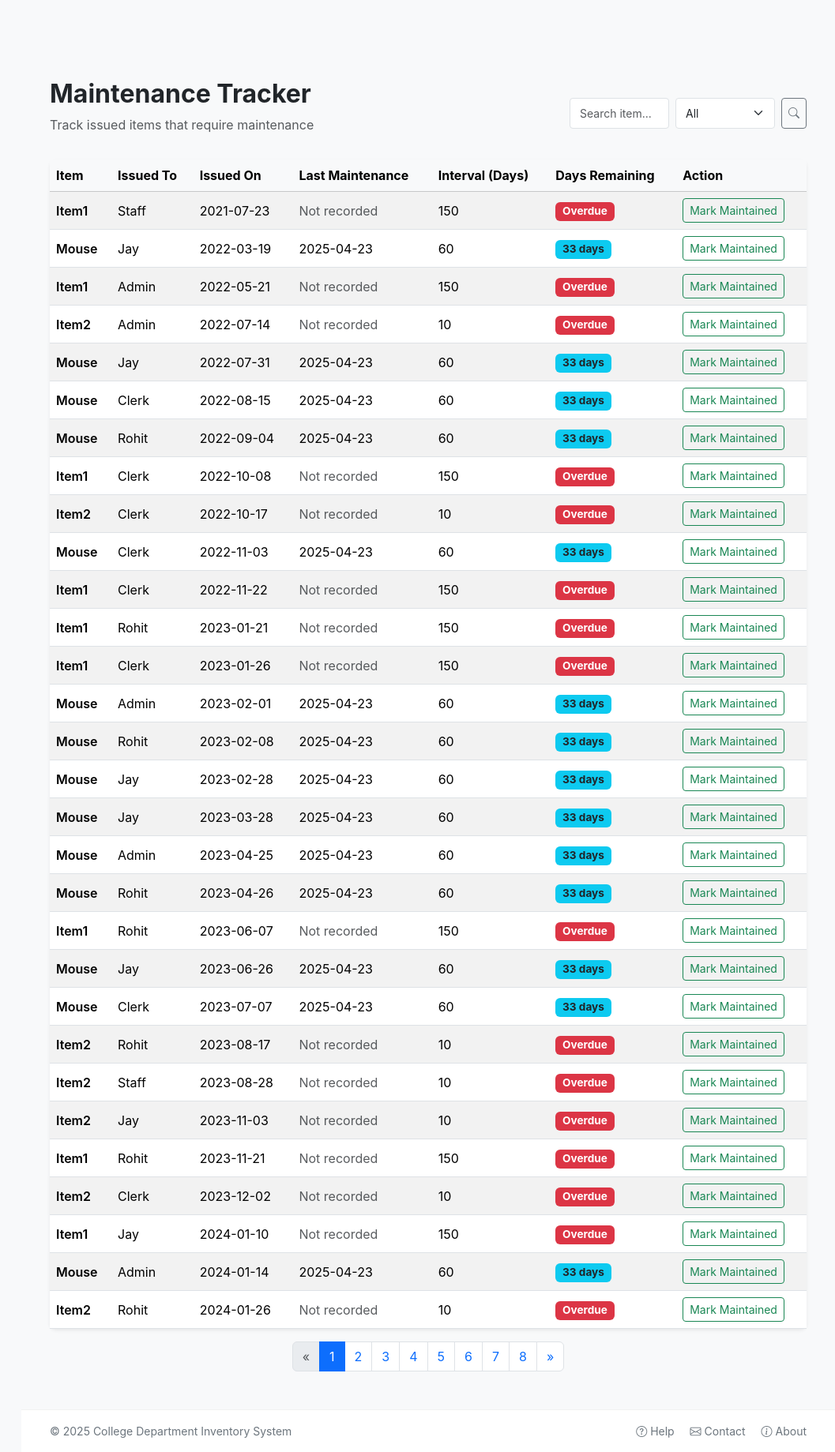
After one commit to aniketW42/Department-Inventory-Management-And-Forecaster, a Django app: page /item-maintenance/ in a window 1280 px wide. The commit adds this page. Shown: the whole page at 79% size, without its empty margins (223-1280 px from the left). Run offline with Django 5.2, Linux system fonts and the light colour scheme; data comes from the database, SQL or seed files in the repository; both versions use the stored data as it was after the commit.

Commit message:
Maintenance Functionality added

```diff
--- a/inventory/models.py
+++ b/inventory/models.py
@@ -28,6 +28,7 @@ class InventoryItem(models.Model):
         null=True,
         help_text="Number of days after which maintenance is needed (if applicable)"
     )
+    last_maintenance_date = models.DateField(null=True, blank=True)
     def __str__(self):
         return self.name
 
@@ -49,6 +50,8 @@ class ItemRequest(models.Model):
     return_date = models.DateTimeField(null=True, blank=True)
     reason = models.TextField(blank=True, null=True)
     processed_by = models.ForeignKey(User, on_delete=models.SET_NULL, null=True, blank=True, related_name="processor")
+    issued_date = models.DateTimeField(null=True, blank=True)
+    issued_by = models.ForeignKey(User, on_delete=models.SET_NULL, null=True, blank=True, related_name="issuer")
     def __str__(self):
         return f"{self.user.username} - {self.item.name} - {self.request_date.month},{self.request_date.year} ({self.status})"
 
--- /dev/null
+++ b/inventory/templatetags/maintenance_filters.py
@@ -0,0 +1,21 @@
+from django import template
+from datetime import date, timedelta
+
+register = template.Library()
+
+@register.filter
+def days_until_maintenance(issue_date, interval_days):
+    """
+    Calculates how many days remain until maintenance is due.
+    """
+
+
+    if not issue_date or not interval_days:
+        return None
+
+    # Convert datetime to date
+    if hasattr(issue_date, 'date'):
+        issue_date = issue_date.date()
+
+    due_date = issue_date + timedelta(days=interval_days)
+    return (due_date - date.today()).days
--- a/inventory/urls.py
+++ b/inventory/urls.py
@@ -30,6 +30,7 @@ urlpatterns = [
     path('reports/', reports, name='reports'),
     path('item-request-report/', item_request_report, name='item_request_report'),
     path('export-request-report/', export_request_report, name='export_request_report'),
+    path('item-maintenance/', item_maintenance, name='item_maintenance'),
 
 
 ]
--- a/inventory/views.py
+++ b/inventory/views.py
@@ -115,19 +115,19 @@ def request_history(request):
 @login_required
 @user_passes_test(is_clerk)
 def clerk_dashboard(request):
-    total_items = InventoryItem.objects.count()
-    low_stock_items = InventoryItem.objects.filter(quantity__lt=5).count()  # Adjust threshold
-    pending_requests = ItemRequest.objects.filter(user=request.user, status='pending').count()
-    issued_items = ItemRequest.objects.filter( status='issued').count()
+    # total_items = InventoryItem.objects.count()
+    # low_stock_items = InventoryItem.objects.filter(quantity__lt=5).count()  # Adjust threshold
+    # pending_requests = ItemRequest.objects.filter(user=request.user, status='pending').count()
+    # issued_items = ItemRequest.objects.filter( status='issued').count()
 
     recent_requests = ItemRequest.objects.filter().order_by('-request_date')[:5]
     recent_approved_requests = ItemRequest.objects.filter(status = 'approved').order_by('-request_date')[:5]
 
     context = {
-        'total_items': total_items,
-        'low_stock': low_stock_items,
-        'pending_requests': pending_requests,
-        'issued_items': issued_items,
+        # 'total_items': total_items,
+        # 'low_stock': low_stock_items,
+        # 'pending_requests': pending_requests,
+        # 'issued_items': issued_items,
         'recent_requests': recent_requests,
         'recent_approved_requests':recent_approved_requests
     }
@@ -190,9 +190,21 @@ def issue_items(request):
 @require_POST
 def mark_as_issued(request, request_id):
     item_request = get_object_or_404(ItemRequest, id=request_id, status='approved')
-    item_request.status = 'issued'
-    item_request.save()
-    messages.success(request, "Item marked as issued.")
+
+    item = get_object_or_404(InventoryItem, id=item_request.item.id)
+    request_quantity = item_request.quantity
+
+    if item.quantity >= request_quantity:
+        item.quantity -= request_quantity
+        item.last_maintenance_date = datetime.now()
+        item.save()
+        item_request.status = 'issued'
+        item_request.issued_date = datetime.now()
+        item_request.save()
+        messages.success(request, "Item marked as issued.")
+    else:
+        messages.error(request, "Not enough stock to issue the item.")
+
     return redirect('clerk_dashboard')
 
 @login_required
@@ -258,9 +270,6 @@ def edit_item(request, pk):
         form = InventoryItemForm(instance=item)
     return render(request, 'inventory/add_edit_item.html', {'form': form, 'item': item})
 
-
-
-
 @login_required
 def request_item_page(request):
     items = InventoryItem.objects.filter(quantity__gt=0)
@@ -279,7 +288,8 @@ def submit_item_request(request):
             item=item,
             quantity=quantity,
             reason=reason,
-            status='pending'
+            status='pending',
+            request_date = datetime.now()
         )
         hod_group = Group.objects.get(name='HOD')
         for hod in hod_group.user_set.all():
@@ -573,3 +583,78 @@ def reports(request):
     }
 
     return render(request, 'reports/reports.html', context)
+
+from django.db.models import Q
+from django.utils import timezone
+from django.core.paginator import Paginator
+from datetime import datetime  # Correct import for datetime class
+
+# def item_maintenance(request):
+
+#     issued_items = ItemRequest.objects.filter(status = 'issued').order_by('issued_date')
+
+#     issued_maintenance_items = issued_items.filter(item__needs_maintenance=True)
+
+#     paginator = Paginator(issued_maintenance_items, 30)
+#     page_number = request.GET.get('items_page')
+#     page_obj = paginator.get_page(page_number)
+
+#     return render(request, 'maintenance/maintenance_page.html', {'maintenance_items' : page_obj})
+
+def item_maintenance(request):
+    # Get search query and filter value from GET parameters
+    search_query = request.GET.get('q', '')
+    filter_value = request.GET.get('filter', '')
+
+    # Start with the base query: items with 'issued' status
+    issued_items = ItemRequest.objects.filter(status='issued').order_by('issued_date')
+    issued_maintenance_items = issued_items.filter(item__needs_maintenance=True)
+    # Filter by search query if provided
+    if search_query:
+        issued_maintenance_items = issued_maintenance_items.filter(Q(item__name__icontains=search_query))
+
+    # Today's date
+    today = timezone.now().date()
+
+    # List to store filtered items
+    filtered_items = []
+
+    # Add custom logic to check if maintenance is overdue based on last_maintenance_date or issued_date
+    for item in issued_maintenance_items:
+        # Ensure last_maintenance_date is a date object
+        last_maintenance_date = item.item.last_maintenance_date
+        if last_maintenance_date and isinstance(last_maintenance_date, datetime):
+            last_maintenance_date = last_maintenance_date.date()
+
+        # Initialize is_overdue as False to avoid the "undefined variable" error
+        is_overdue = False
+
+        # If there's a last_maintenance_date
+        if last_maintenance_date:
+            # Calculate overdue based on last_maintenance_date
+            if item.item.maintenance_interval_days is not None:
+                days_since_last_maintenance = (today - last_maintenance_date).days
+                is_overdue = days_since_last_maintenance > item.item.maintenance_interval_days
+        else:
+            # If there's no last_maintenance_date, calculate based on issued_date
+            if item.item.maintenance_interval_days is not None:
+                # Ensure issued_date is a date object (convert to date if it's a datetime object)
+                issued_date = item.issued_date.date() if isinstance(item.issued_date, datetime) else item.issued_date
+
+                days_since_issued = (today - issued_date).days
+                is_overdue = days_since_issued > item.item.maintenance_interval_days
+
+        # Filter based on the filter_value ('due' or 'overdue')
+        if filter_value == 'overdue' and is_overdue:
+            filtered_items.append(item)
+        elif filter_value == 'due' and not is_overdue:
+            filtered_items.append(item)
+        elif filter_value == '':  # Show all non-overdue items when no filter is set
+            filtered_items.append(item)
+
+    # Paginate the filtered items
+    paginator = Paginator(filtered_items, 30)
+    page_number = request.GET.get('items_page')
+    page_obj = paginator.get_page(page_number)
+
+    return render(request, 'maintenance/maintenance_page.html', {'maintenance_items': page_obj})
--- a/templates/base.html
+++ b/templates/base.html
@@ -343,7 +343,7 @@
                 </a>
             </li>
             <li class="nav-item">
-                <a class="nav-link {% if request.resolver_match.url_name == 'maintenance' %}active{% endif %}" href="#">
+                <a class="nav-link {% if request.resolver_match.url_name == 'item_maintenance' %}active{% endif %}" href="{% url "item_maintenance" %}">
                     <i class="bi bi-wrench"></i>
                     <span>Maintenance</span>
                 </a>
--- /dev/null
+++ b/templates/maintenance/maintenance_page.html
@@ -0,0 +1,134 @@
+{% extends "base.html" %}
+
+{% block title %}Maintenance Items{% endblock %}
+{% load maintenance_filters %}
+{% block content %}
+<div class="container mb-4">
+    <div class="d-flex justify-content-between align-items-center mb-3">
+        <div>
+            <h2 class="fw-bold">Maintenance Tracker</h2>
+            <p class="text-muted">Track issued items that require maintenance</p>
+        </div>
+        <form id="searchForm" method="get" class="d-flex" style="max-width: 300px;">
+            <input type="text" name="q" class="form-control form-control-sm me-2" placeholder="Search item..." value="{{ request.GET.q }}">
+            <select name="filter" class="form-select form-select-sm me-2">
+                <option value="">All</option>
+                <option value="due" {% if request.GET.filter == 'due' %}selected{% endif %}>Due</option>
+                <option value="overdue" {% if request.GET.filter == 'overdue' %}selected{% endif %}>Overdue</option>
+            </select>
+            <button class="btn btn-sm btn-outline-secondary" type="submit"><i class="bi bi-search"></i></button>
+        </form>
+    </div>
+
+    {% if maintenance_items %}
+    <div class="card shadow-sm">
+        <div class="card-body p-0">
+            <div class="table-responsive">
+                <table class="table table-hover table-striped mb-0 align-middle">
+                    <thead class="table-light">
+                        <tr>
+                            <th>Item</th>
+                            <th>Issued To</th>
+                            <th>Issued On</th>
+                            <th>Last Maintenance</th>
+                            <th>Interval (Days)</th>
+                            <th>Days Remaining</th>
+                            <th>Action</th>
+                        </tr>
+                    </thead>
+                    <tbody id="maintenanceTable">
+                        {% for req in maintenance_items %}
+                        <tr>
+                            <td class="fw-semibold">{{ req.item.name }}</td>
+                            <td>{{ req.user.get_full_name|default:req.user.username }}</td>
+                            <td>{{ req.issued_date|date:"Y-m-d" }}</td>
+                            <td>
+                                {% if req.item.last_maintenance_date %}
+                                    {{ req.item.last_maintenance_date|date:"Y-m-d" }}
+                                {% else %}
+                                    <span class="text-muted">Not recorded</span>
+                                {% endif %}
+                            </td>
+                            <td>{{ req.item.maintenance_interval_days }}</td>
+                            <td>
+                                {% if req.item.last_maintenance_date %}
+                                {% with remaining=req.item.last_maintenance_date|days_until_maintenance:req.item.maintenance_interval_days %}
+                                    {% if remaining >= 0 %}
+                                        <span class="badge bg-info text-dark">{{ remaining }} days</span>
+                                    {% else %}
+                                        <span class="badge bg-danger">Overdue</span>
+                                    {% endif %}
+                                {% endwith %}
+                                {% else %}
+                                {% with remaining=req.issued_date|days_until_maintenance:req.item.maintenance_interval_days %}
+                                    {% if remaining >= 0 %}
+                                        <span class="badge bg-info text-dark">{{ remaining }} days</span>
+                                    {% else %}
+                                        <span class="badge bg-danger">Overdue</span>
+                                    {% endif %}
+                                {% endwith %}
+                                {% endif %}
+                            </td>
+                            <td>
+                                {% comment %} <form method="post" action="{% url 'perform_maintenance' req.id %}"> {% endcomment %}
+                                    {% comment %} {% csrf_token %} {% endcomment %}
+                                    <button type="submit" class="btn btn-sm btn-outline-success">Mark Maintained</button>
+                                {% comment %} </form> {% endcomment %}
+                            </td>
+                        </tr>
+                        {% endfor %}
+                    </tbody>
+                </table>
+            </div>
+        </div>
+    </div>
+
+    <!-- Pagination -->
+    {% if maintenance_items.has_other_pages %}
+    <nav class="mt-3">
+        <ul class="pagination justify-content-center">
+            {% if maintenance_items.has_previous %}
+            <li class="page-item">
+                <a class="page-link" href="?items_page={{ maintenance_items.previous_page_number }}{% if request.GET.q %}&q={{ request.GET.q }}{% endif %}{% if request.GET.filter %}&filter={{ request.GET.filter }}{% endif %}" aria-label="Previous">
+                    <span aria-hidden="true">&laquo;</span>
+                </a>
+            </li>
+            {% else %}
+            <li class="page-item disabled"><span class="page-link">&laquo;</span></li>
+            {% endif %}
+
+            {% for page_num in maintenance_items.paginator.page_range %}
+            <li class="page-item {% if page_num == maintenance_items.number %}active{% endif %}">
+                <a class="page-link" href="?items_page={{ page_num }}{% if request.GET.q %}&q={{ request.GET.q }}{% endif %}{% if request.GET.filter %}&filter={{ request.GET.filter }}{% endif %}">{{ page_num }}</a>
+            </li>
+            {% endfor %}
+
+            {% if maintenance_items.has_next %}
+            <li class="page-item">
+                <a class="page-link" href="?items_page={{ maintenance_items.next_page_number }}{% if request.GET.q %}&q={{ request.GET.q }}{% endif %}{% if request.GET.filter %}&filter={{ request.GET.filter }}{% endif %}" aria-label="Next">
+                    <span aria-hidden="true">&raquo;</span>
+                </a>
+            </li>
+            {% else %}
+            <li class="page-item disabled"><span class="page-link">&raquo;</span></li>
+            {% endif %}
+        </ul>
+    </nav>
+    {% endif %}
+
+    {% else %}
+    <div class="alert alert-info mt-4">
+        <i class="bi bi-info-circle me-1"></i> No issued maintenance items found.
+    </div>
+    {% endif %}
+</div>
+
+<style>
+    .badge {
+        font-size: 0.85rem;
+    }
+    .table th, .table td {
+        vertical-align: middle;
+    }
+</style>
+{% endblock %}
```
Also changed, not shown: inventory/management/commands/generate_dummy_data.py (+13 -4 lines), templates/dashboard/clerk_dashboard.html (+0 -60 lines), db.sqlite3, inventory/migrations/0005_inventoryitem_last_maintenance_date.py (added), inventory/migrations/0006_itemrequest_issued_by_itemrequest_issued_date.py (added).
